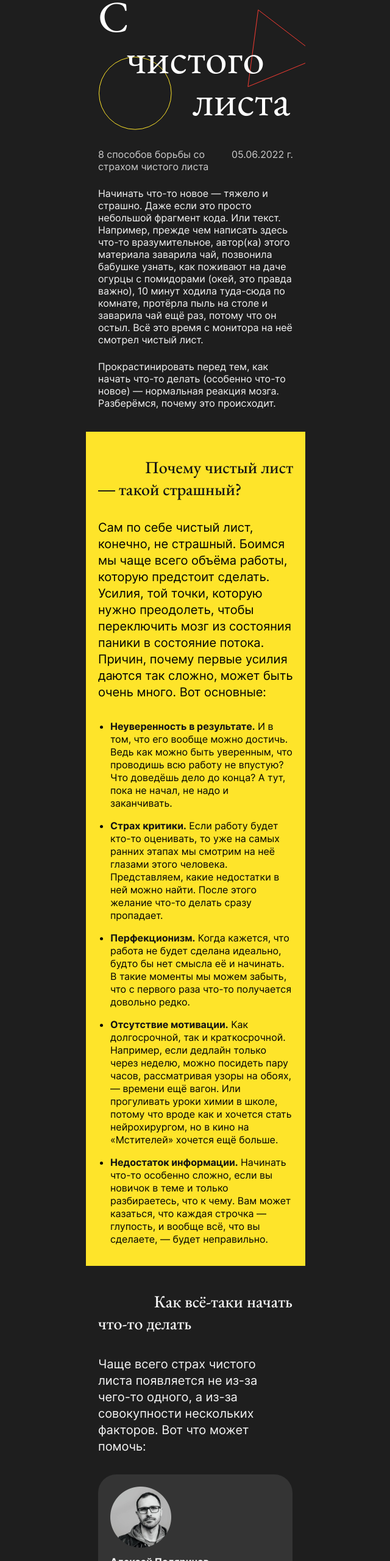
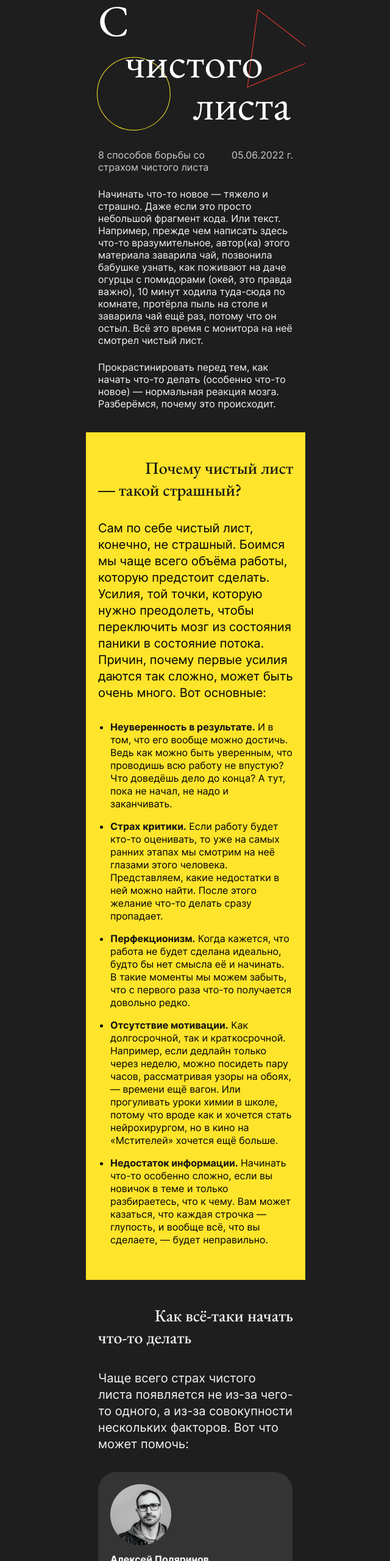
Before and after one commit to Sergey1393/s-chistogo-lista, a plain HTML site: page index.html in a window 1280 px wide. Shown: the part 140-2700 px from the top of the page at 61% size, without its empty margins (319-959 px from the left). Drawn offline with Linux system fonts and the light colour scheme.

Commit message:
Первая проектная работа корректировки после ревью

```diff
--- a/index.html
+++ b/index.html
@@ -4,85 +4,95 @@
     <meta charset="UTF-8">
     <meta name="viewport" content="width=device-width, initial-scale=1.0, maximum-scale=2.0, user-scalable=yes">
     <title>С чистого листа</title>
+    <link rel="stylesheet" href="fonts/fonts.css">
     <link rel="stylesheet" href="reset.css">
-    <link rel="stylesheet" href="fonts/fonts.css">
     <link rel="stylesheet" href="styles/style.css">
   </head>
   <body>
     <header class="header">
         <section class="header__logo">
+          <a href="#0" class="header__logo-image">
             <img src="images/logo.svg"  alt="Логотип верстка" width="78" height="15">
+          </a>
         </section>
-        <nav class="header__menu">
-          <a href="#0" class="header__menu-item_active">Главная</a>
-          <a href="#0" class="header__menu-link">О нас</a>
-          <a href="#0" class="header__menu-link">Контакты</a>
+        <nav>
+          <ul class="header__menu">
+            <a href="#0" class="header__menu-item_active">Главная</a>
+            <a href="#0" class="header__menu-link">О нас</a>
+            <a href="#0" class="header__menu-link">Контакты</a>
+          </ul>
         </nav>
     </header>
     <main class="main">
         <section class="cover__title">
-          <span class="text-left">С</span>
-          <span class="text-center">чистого</span>
-          <span class="text-right">листа</span>
+            <span class="text-left"><h1>С</h1></span>
+            <span class="text-center"><h1>чистого</h1></span>
+            <span class="text-right"><h1>листа</h1></span>
         </section>
-        <section class="black_content_1">
+        <section>
           <div class="black_content_header">
-            <div class="black_content_header_topic">8 способов борьбы со<br/>
-              страхом чистого листа</div>
-            <div class="black_content_header_data">05.06.2022 г.</div>
+            <p class="black_content_header_topic">8 способов борьбы со<br/>
+              страхом чистого листа</p>
+            <p class="black_content_header_data">05.06.2022 г.</p>
           </div>
-          <div class="black_content_main">Начинать что-то новое — тяжело и страшно. Даже если это просто небольшой фрагмент кода. Или текст. Например, прежде чем написать здесь что-то вразумительное, автор(ка) этого материала заварила чай, позвонила бабушке узнать, как поживают на даче огурцы с помидорами (окей, это правда важно), 10 минут ходила туда-сюда по комнате, протёрла пыль на столе и заварила чай ещё раз, потому что он остыл. Всё это время с монитора на неё смотрел чистый лист.</div>
-          <div class="black_content_footer">Прокрастинировать перед тем, как начать что-то делать (особенно что-то новое) — нормальная реакция мозга. Разберёмся, почему это происходит.</div>
+          <p class="black_content_main">Начинать что-то новое — тяжело и страшно. Даже если это просто небольшой фрагмент кода. Или текст. Например, прежде чем написать здесь что-то вразумительное, автор(ка) этого материала заварила чай, позвонила бабушке узнать, как поживают на даче огурцы с помидорами (окей, это правда важно), 10 минут ходила туда-сюда по комнате, протёрла пыль на столе и заварила чай ещё раз, потому что он остыл. Всё это время с монитора на неё смотрел чистый лист.</p>
+          <p class="black_content_footer">Прокрастинировать перед тем, как начать что-то делать (особенно что-то новое) — нормальная реакция мозга. Разберёмся, почему это происходит.</p>
         </section>
         <section class="content-section_theme_bright">
-          <blockquote class="blockquote-1">
-            <div class="blockquote-1_1">Почему чистый лист<br/></div>
-            <div class="blockquote-1_2">— такой cтрашный?</div>
+          <blockquote class="blockquote_bright">
+            <h2>
+              <p class="blockquote_right">Почему чистый лист<br/></p>
+              <p class="blockquote_left">— такой cтрашный?</p>
+            </h2>
             </blockquote>
-            <div class="content-section_theme_bright_text">Сам по себе чистый лист, конечно, не страшный. Боимся мы чаще всего объёма работы, которую предстоит сделать. Усилия, той точки, которую нужно преодолеть, чтобы переключить мозг из состояния паники в состояние потока. Причин, почему первые усилия даются так сложно, может быть очень много. Вот основные:</div>
+            <p class="content-section_theme_bright_text">Сам по себе чистый лист, конечно, не страшный. Боимся мы чаще всего объёма работы, которую предстоит сделать. Усилия, той точки, которую нужно преодолеть, чтобы переключить мозг из состояния паники в состояние потока. Причин, почему первые усилия даются так сложно, может быть очень много. Вот основные:</p>
             <div class="content-section_theme_bright_list">
-              <ul>
-                <li class="list"><h3>Неуверенность в результате.</h3> И в том, что его вообще можно достичь. Ведь как можно быть уверенным, что проводишь всю работу не впустую? Что доведёшь дело до конца? А тут, пока не начал, не надо и заканчивать.</li>
-                <li class="list"><h3>Страх критики.</h3> Если работу будет кто-то оценивать, то уже на самых ранних этапах мы смотрим на неё глазами этого человека. Представляем, какие недостатки в ней можно найти. После этого желание что-то делать сразу пропадает.</li>
-                <li class="list"><h3>Перфекционизм.</h3> Когда кажется, что работа не будет сделана идеально, будто бы нет смысла её и начинать. В такие моменты мы можем забыть, что с первого раза что-то получается довольно редко.</li>
-                <li class="list"><h3>Отсутствие мотивации.</h3> Как долгосрочной, так и краткосрочной. Например, если дедлайн только через неделю, можно посидеть пару часов, рассматривая узоры на обоях, — времени ещё вагон. Или прогуливать уроки химии в школе, потому что вроде как и хочется стать нейрохирургом, но в кино на «Мстителей» хочется ещё больше.</li>
-                <li class="list"><h3>Недостаток информации.</h3> Начинать что-то особенно сложно, если вы новичок в теме и только разбираетесь, что к чему. Вам может казаться, что каждая строчка — глупость, и вообще всё, что вы сделаете, — будет неправильно.</li>
+              <ul class="content-section__list">
+                <li class="content-section__list-item"><span class="content-section__list-accent">Неуверенность в результате.</span> И в том, что его вообще можно достичь. Ведь как можно быть уверенным, что проводишь всю работу не впустую? Что доведёшь дело до конца? А тут, пока не начал, не надо и заканчивать.</li>
+                <li class="content-section__list-item"><span class="content-section__list-accent">Страх критики.</span> Если работу будет кто-то оценивать, то уже на самых ранних этапах мы смотрим на неё глазами этого человека. Представляем, какие недостатки в ней можно найти. После этого желание что-то делать сразу пропадает.</li>
+                <li class="content-section__list-item"><span class="content-section__list-accent">Перфекционизм.</span> Когда кажется, что работа не будет сделана идеально, будто бы нет смысла её и начинать. В такие моменты мы можем забыть, что с первого раза что-то получается довольно редко.</li>
+                <li class="content-section__list-item"><span class="content-section__list-accent">Отсутствие мотивации.</span> Как долгосрочной, так и краткосрочной. Например, если дедлайн только через неделю, можно посидеть пару часов, рассматривая узоры на обоях, — времени ещё вагон. Или прогуливать уроки химии в школе, потому что вроде как и хочется стать нейрохирургом, но в кино на «Мстителей» хочется ещё больше.</li>
+                <li class="content-section__list-item"><span class="content-section__list-accent">Недостаток информации.</span> Начинать что-то особенно сложно, если вы новичок в теме и только разбираетесь, что к чему. Вам может казаться, что каждая строчка — глупость, и вообще всё, что вы сделаете, — будет неправильно.</li>
               </ul>
             </div>
         </section>
         <section class="content-section_theme_dark">
-          <blockquote class="blockquote-2">
-            <div class="blockquote-1_1">Как всё-таки начать<br/></div>
-            <div class="blockquote-1_2">что-то делать</div>
+          <blockquote class="blockquote_dark">
+            <h2>
+              <p class="blockquote_right">Как всё-таки начать<br/></p>
+              <p class="blockquote_left">что-то делать</p>
+            </h2>
           </blockquote>
-            <div class="content-section_theme_dark_main">Чаще всего страх чистого листа появляется не из-за чего-то одного, а из-за совокупности нескольких факторов. Вот что может помочь:</div>
-            <div class="card_dark_shape">
+            <p class="content-section_theme_dark_main">Чаще всего страх чистого листа появляется не из-за чего-то одного, а из-за совокупности нескольких факторов. Вот что может помочь:</p>
+            <article class="card_dark_shape">
               <div class="card__author">
                 <img src="images/polyarinov.png"  alt="фото Алексей Поляринов" width="100" height="100">
-                <h2>Алексей Поляринов</h2>
+                <h4>Алексей Поляринов</h4>
               </div>
-              <h1>Начать любыми словами</h1>
+              <h3>Начать любыми словами</h3>
               <p>Любыми — без шуток. Если не верите нам, посмотрите, например, чем открывается эссе Алексея Поляринова «Чарли Кауфман: расширение пространства». Можно и менее радикально. Главное, чтобы пустую страницу начали заполнять символы. Получится своеобразная ловушка для мозга: он видит, что вы уже начали что-то делать, и ему становится легче войти в состояние потока.</p>
-            </div>
-            <div class="card_bright_shape">
-              <h1 class="card__title">Поставить перед собой рамку для фотографии</h1>
+            </article>
+            <article class="card_bright_shape">
+              <h3 class="card__title">Поставить перед собой рамку для фотографии</h3>
               <p>Самую обычную: 10 на 15 сантиметров. Уже от одного ощущения, что предстоит работа над большой и сложной задачей, может пропасть всякое желание за неё браться. В такие моменты хорошо помогает загнать задачу в рамки — в прямом смысле. Сосредоточьтесь на том, чтобы заполнить только пространство 10х15 сантиметров. Что дальше — пока неважно.</p>
-            </div>
-            <div class="card_dark_shape">
+            </article>
+            <article class="card_dark_shape">
               <div class="card__author">
                 <img src="images/bunin.png"  alt="фото Иван Бунин" width="100" height="100">
-                <h2>Иван Бунин</h2>
+                <h4>Иван Бунин</h4>
               </div>
-              <h1>Сделать из задачи рутину</h1>
+              <h3>Сделать из задачи рутину</h3>
               <p>«Писать стихи нужно каждый день, подобно тому как скрипач или пианист непременно должен каждый день без пропусков по нескольку часов играть на своём инструменте. В противном случае ваш талант неизбежно оскудеет, высохнет, подобно колодцу, откуда долгое время не берут воду. А о чём писать? О чём угодно. Если у вас в данное время нет никакой темы, идеи, то пишите просто обо всём, что увидите», — такой совет своему приятелю дал Иван Бунин. Нет повода ему не следовать.</p>
-            </div>
+            </article>
         </section>
     </main>
     <footer>
       <span class="footer__copy">© VЁRSTKA</span>
       <span class="footer__links">
-        <a href="#0" class="footer__links">ВК</a>
-        <a href="#0" class="footer__links">Ютуб</a>
+        <ul>
+          <a href="#0" class="footer__links">ВК</a>
+          <a href="#0" class="footer__links">Ютуб</a>
+        </ul>
       </span>
     </footer>
   </body>
--- a/reset.css
+++ b/reset.css
@@ -5,4 +5,5 @@ body {
 h1, h2, h3, h4, h5, h6, p, ul, ol, blockquote {
     margin: 0;
     padding: 0;
+    font: inherit;
 }
--- a/styles/style.css
+++ b/styles/style.css
@@ -8,6 +8,18 @@ footer {
 }
 
 h1 {
+    color: #FFFFFF;
+    font-family: "EB Garamondregular", "Arial", sans-serif;
+    font-size: 72px;
+    line-height: 95%;
+}
+
+h2 {
+    font-family: "EB Garamondmedium", "Arial", sans-serif;
+    font-size: 28px;
+}
+
+h3 {
     color: #F5F5F5;
     font-family: "EB Garamondmedium", "Arial", sans-serif;
     font-size: 22px;
@@ -15,28 +27,12 @@ h1 {
     padding-bottom: 8px;
 }
 
-h2 {
+h4 {
     color: #F5F5F5;
     font-family: "Interbold", "Arial", sans-serif;
     font-size: 16px;
     line-height: 135%;
     padding-top: 8px;
-}
-
-h3 {
-    color: #131313;
-    font-family: "Interbold", "Arial", sans-serif;
-    font-size: 16px;
-    display: inline;
-}
-
-ul {
-    padding-left: 20px;
-}
-
-.list {
-    padding-bottom: 16px;
-    line-height: 21px;
 }
 
 .header {
@@ -64,30 +60,26 @@ ul {
 }
 
 .cover__title {
-    background-image: url("/images/cover.svg");
+    display: block;
+    padding: 0px 24px 5px 20px;
+    margin-top: 7px;
+    background-size: 95%;
     background-repeat: no-repeat;
     background-position: right bottom;
-    background-size: 339px 198px;
-    height: 221px;
-    color: #FFFFFF;
-    font-family: "EB Garamondregular", "Arial", sans-serif;
-    font-size: 72px;
-    line-height: 95%;
-    margin-bottom: 30px;
+    background-image: url("/images/cover.svg");
+    min-height: 210px;
 }
 
 .text-left {
-    padding-left: 20px;
-    padding-top: 4px;
+    text-align: left;
 }
 
 .text-center {
-    padding-left: 67px;
+    text-align: center;
 }
 
 .text-right {
-    padding-left: 175px;
-
+    text-align: right;
 }
 
 .black_content_header {
@@ -96,6 +88,7 @@ ul {
     Justify-content:space-between;
     padding-left: 20px;
     padding-right: 20px;
+    margin-top: 30px;
     color: #CCCCCC;
     font-family: "Interregular", "Arial", sans-serif;
     font-size: 16px;
@@ -117,31 +110,42 @@ ul {
 
 .content-section_theme_bright {
     background-color: #FEE42A;
-    height: 1368px;
-    padding: 0px 20px;
+    padding: 40px 20px 39px 20px;
 }
 
-.blockquote-1 {
+.blockquote_bright {
     color: #131313;
-    font-family: "EB Garamondmedium", "Arial", sans-serif;
-    font-size: 28px;
-    padding: 40px 0px 32px 0px;
+    padding: 0px 0px 32px 0px;
 }
 
-.blockquote-2 {
+.blockquote_dark {
     color: F5F5F53;
     display: inline-block;
-    font-family: "EB Garamondmedium", "Arial", sans-serif;
-    font-size: 28px;
-    padding: 40px 0px 32px 0px;
+    padding: 0px 0px 32px 0px;
 }
 
-.blockquote-1_1 {
+.blockquote_right {
     float: right;
 }
 
-.blockquote-1_2 {
+.blockquote_left {
     float: left;
+}
+
+.content-section__list-accent {
+    color: #131313;
+    font-family: "Interbold", "Arial", sans-serif;
+    font-size: 16px;
+    display: inline;
+}
+
+.content-section__list {
+    padding-left: 20px;
+}
+
+.content-section__list-item {
+    padding-bottom: 16px;
+    line-height: 21px;
 }
 
 .content-section_theme_bright_text {
@@ -159,7 +163,7 @@ ul {
 
 .content-section_theme_dark {
     color: #F5F5F5;
-    padding: 0px 21px 0px 20px;
+    padding: 40px 20px 0px 20px;
 }
 
 .content-section_theme_dark_main {
@@ -173,7 +177,7 @@ ul {
     font-size: 16px;
     line-height: 22px;
     padding: 20px;
-    margin: 32px 0px;
+    margin: 32px 1px 32px 0px;
     border-radius: 30px;
     background-color: #343434;
 }
@@ -187,6 +191,7 @@ ul {
     font-size: 16px;
     line-height: 22px;
     padding: 20px;
+    margin: 32px 1px 32px 0px;
     border-radius: 30px;
     background-color: #FEE42A;
     color: #131313;
```
